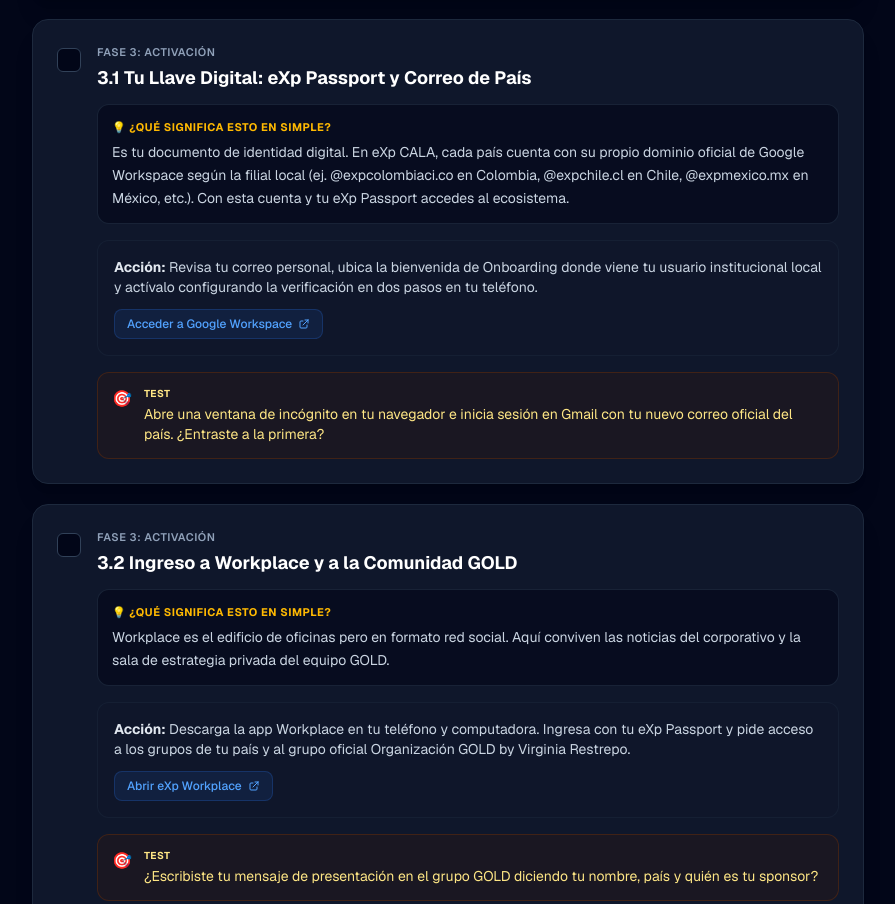
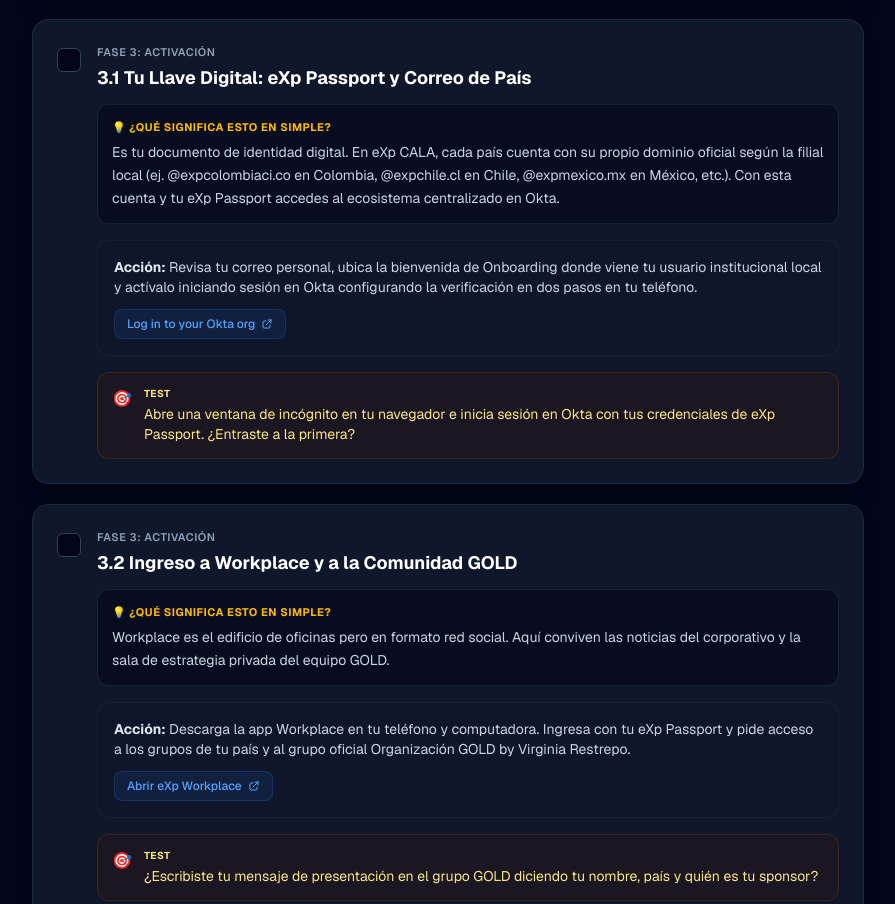
Before and after one commit to cburagli79/exp_onboarding, a Next.js app: page / in a window 1280 px wide. Shown: the part 2022-2926 px from the top of the page, without its empty margins (192-1087 px from the left). Built offline with nearby package versions, Linux system fonts and the light colour scheme.

Commit message:
fix: update onboarding guide in src/app/page.tsx

```diff
--- a/src/app/page.tsx
+++ b/src/app/page.tsx
@@ -81,12 +81,12 @@ const ONBOARDING_TASKS: Task[] = [
     phaseName: "Fase 3: Activación",
     title: "3.1 Tu Llave Digital: eXp Passport y Correo de País",
     feynmanConcept:
-      "Es tu documento de identidad digital. En eXp CALA, cada país cuenta con su propio dominio oficial de Google Workspace según la filial local (ej. @expcolombiaci.co en Colombia, @expchile.cl en Chile, @expmexico.mx en México, etc.). Con esta cuenta y tu eXp Passport accedes al ecosistema.",
+      "Es tu documento de identidad digital. En eXp CALA, cada país cuenta con su propio dominio oficial según la filial local (ej. @expcolombiaci.co en Colombia, @expchile.cl en Chile, @expmexico.mx en México, etc.). Con esta cuenta y tu eXp Passport accedes al ecosistema centralizado en Okta.",
     action:
-      "Revisa tu correo personal, ubica la bienvenida de Onboarding donde viene tu usuario institucional local y actívalo configurando la verificación en dos pasos en tu teléfono.",
+      "Revisa tu correo personal, ubica la bienvenida de Onboarding donde viene tu usuario institucional local y actívalo iniciando sesión en Okta configurando la verificación en dos pasos en tu teléfono.",
     feynmanCheck:
-      "Abre una ventana de incógnito en tu navegador e inicia sesión en Gmail con tu nuevo correo oficial del país. ¿Entraste a la primera?",
-    links: [{ url: "https://mail.google.com/", label: "Acceder a Google Workspace" }]
+      "Abre una ventana de incógnito en tu navegador e inicia sesión en Okta con tus credenciales de eXp Passport. ¿Entraste a la primera?",
+    links: [{ url: "https://exprealty.okta.com/", label: "Log in to your Okta org" }]
   },
   {
     id: "3.2",
```
